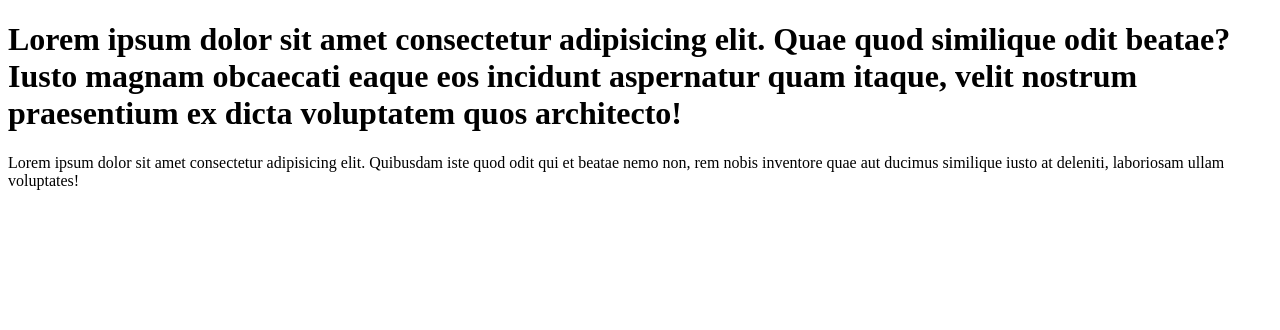
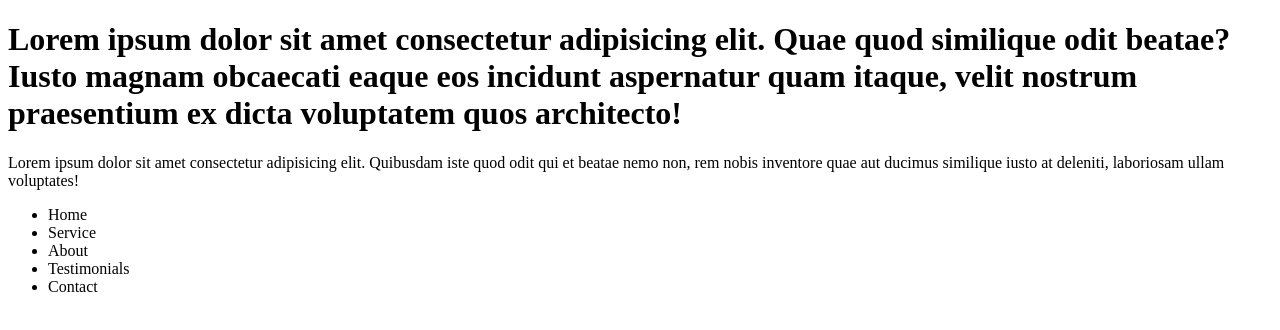
Before and after one commit to mosesmwangideveloper/learn-git, a plain HTML site: page index.html in a window 1280 px wide. Drawn offline with Linux system fonts and the light colour scheme.

Commit message:
add a nav bar list

```diff
--- a/index.html
+++ b/index.html
@@ -9,5 +9,13 @@
     <h1>Lorem ipsum dolor sit amet consectetur adipisicing elit. Quae quod similique odit beatae? Iusto magnam obcaecati eaque eos incidunt aspernatur quam itaque, velit nostrum praesentium ex dicta voluptatem quos architecto!</h1>
 
     <p>Lorem ipsum dolor sit amet consectetur adipisicing elit. Quibusdam iste quod odit qui et beatae nemo non, rem nobis inventore quae aut ducimus similique iusto at deleniti, laboriosam ullam voluptates!</p>
+
+    <ul>
+        <li>Home</li>
+        <li>Service</li>
+        <li>About</li>
+        <li>Testimonials</li>
+        <li>Contact</li>
+    </ul>
 </body>
 </html>
```
